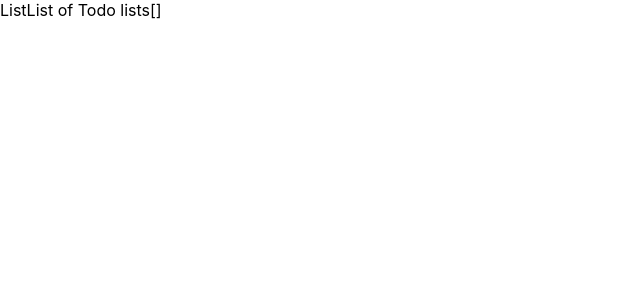
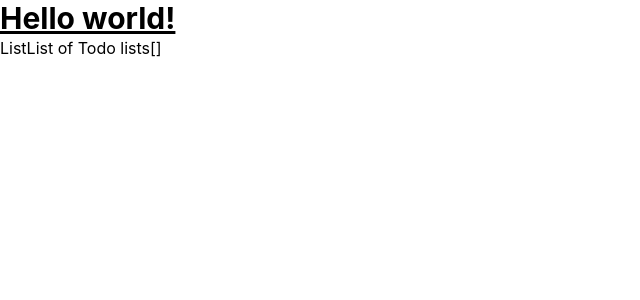
Before and after one commit to michalvoscek/to-do-list, a Next.js app: page / in a window 1280 px wide. Shown: the top 300 px of the page, without its empty margins (0-640 px from the left). Built offline with nearby package versions, Linux system fonts and the light colour scheme; no server answers.

Commit message:
Add tailwind css

```diff
--- a/package.json
+++ b/package.json
@@ -19,5 +19,10 @@
     "react": "18.2.0",
     "react-dom": "18.2.0",
     "typescript": "4.9.3"
+  },
+  "devDependencies": {
+    "autoprefixer": "^10.4.13",
+    "postcss": "^8.4.19",
+    "tailwindcss": "^3.2.4"
   }
 }
--- a/pages/index.tsx
+++ b/pages/index.tsx
@@ -6,10 +6,15 @@
 export default function Home() {
   const {lists} = useContext(AppContext)!
   return (
-    <div>
-      <Link href="/todolist">List</Link>
-      List of Todo lists
-      {JSON.stringify(lists)}
-    </div>
+    <>
+      <h1 className="text-3xl font-bold underline">
+        Hello world!
+      </h1>
+      <div>
+        <Link href="/todolist">List</Link>
+        List of Todo lists
+        {JSON.stringify(lists)}
+      </div>
+    </>
   )
 }
--- /dev/null
+++ b/postcss.config.js
@@ -0,0 +1,6 @@
+module.exports = {
+  plugins: {
+    tailwindcss: {},
+    autoprefixer: {},
+  },
+}
--- a/styles/globals.css
+++ b/styles/globals.css
@@ -1,3 +1,7 @@
+@tailwind base;
+@tailwind components;
+@tailwind utilities;
+
 html,
 body {
   padding: 0;
--- /dev/null
+++ b/tailwind.config.js
@@ -0,0 +1,11 @@
+/** @type {import('tailwindcss').Config} */
+module.exports = {
+  content: [
+    "./pages/**/*.{ts,tsx}",
+    "./components/**/*.{ts,tsx}",
+  ],
+  theme: {
+    extend: {},
+  },
+  plugins: [],
+}
```
Also changed, not shown: 1 other file (tests, documents, lock files or other folders).
